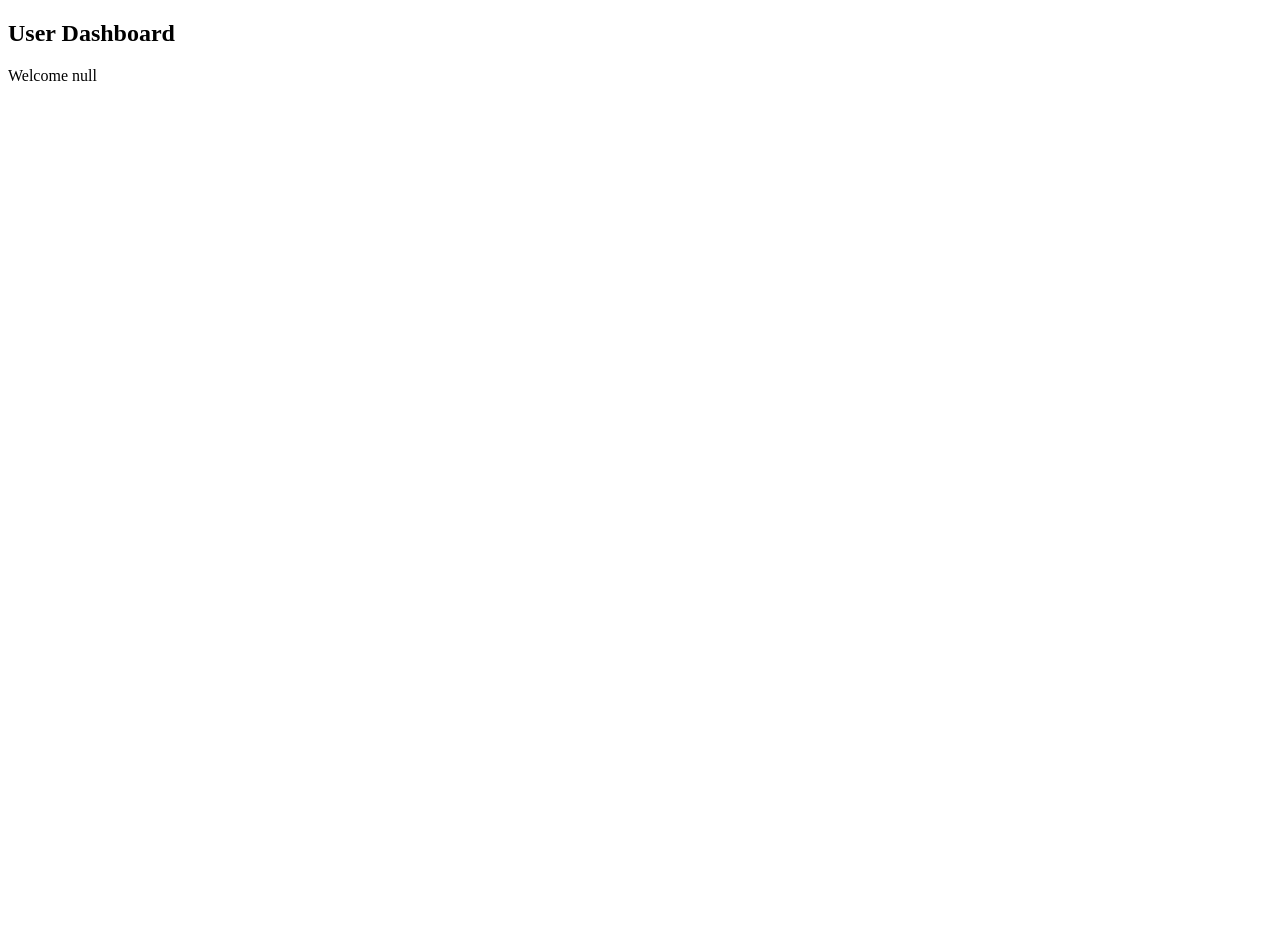
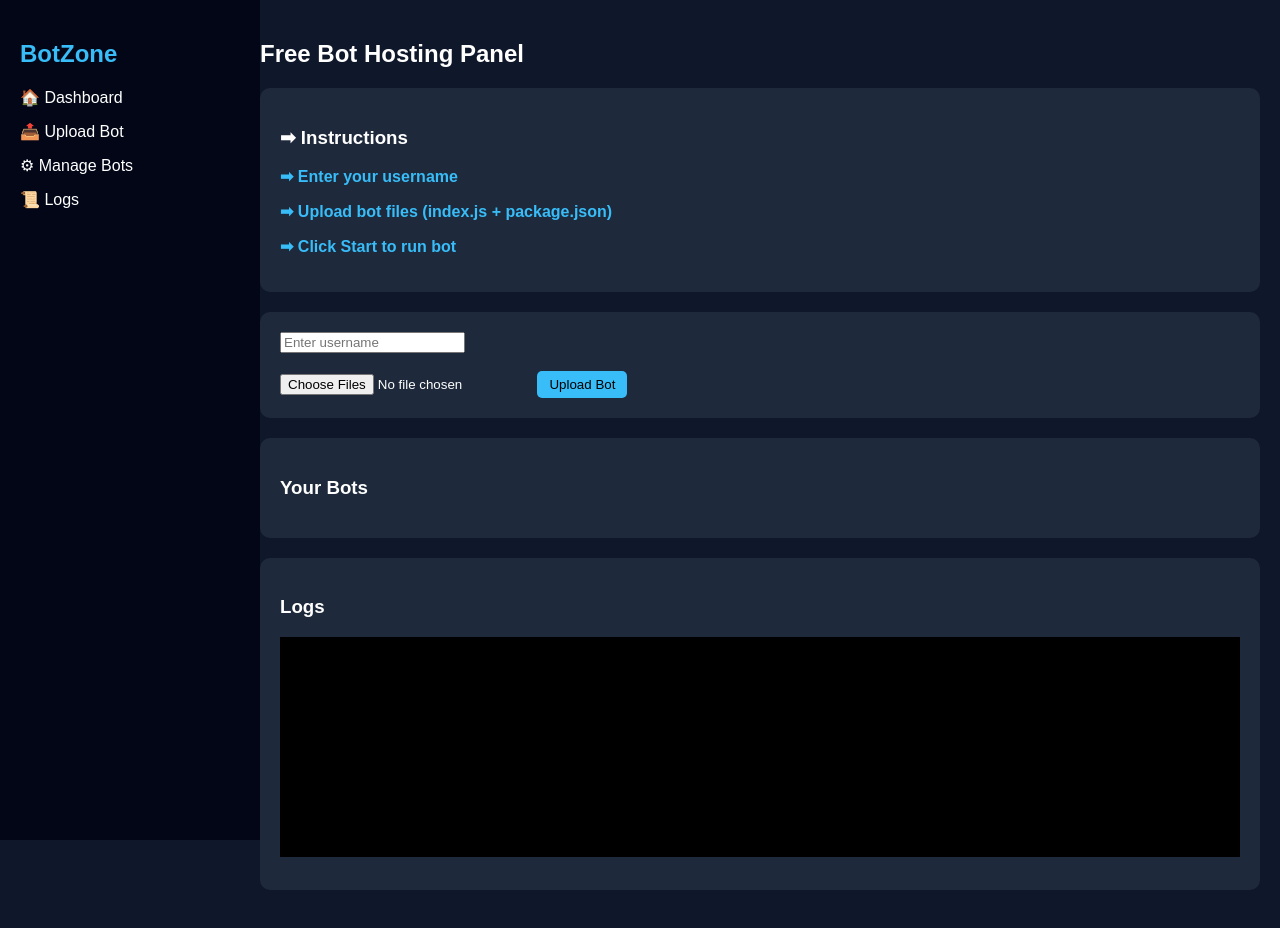
Before and after one commit to madhavkingrajar1161-droid/botzone-panel, a website: page public/dashboard.html in a window 1280 px wide. Before the commit the page ends 800 px from the top, so only its background shows below. Drawn offline with Linux system fonts and the light colour scheme.

Commit message:
Update dashboard.html

```diff
--- a/public/dashboard.html
+++ b/public/dashboard.html
@@ -1,17 +1,146 @@
 <!DOCTYPE html>
 <html>
 <head>
-  <title>Dashboard</title>
+<title>BotZone Panel</title>
+<style>
+body{
+  margin:0;
+  font-family: Arial;
+  background:#0f172a;
+  color:white;
+}
+.sidebar{
+  width:220px;
+  height:100vh;
+  background:#020617;
+  position:fixed;
+  padding:20px;
+}
+.sidebar h2{
+  color:#38bdf8;
+}
+.sidebar p{
+  margin:15px 0;
+}
+.main{
+  margin-left:240px;
+  padding:20px;
+}
+.card{
+  background:#1e293b;
+  padding:20px;
+  border-radius:10px;
+  margin-bottom:20px;
+}
+button{
+  padding:6px 12px;
+  border:none;
+  border-radius:5px;
+  cursor:pointer;
+}
+.start{background:#22c55e;color:black;}
+.stop{background:#ef4444;color:white;}
+.upload{background:#38bdf8;color:black;}
+.logbox{
+  background:black;
+  color:lime;
+  padding:10px;
+  height:200px;
+  overflow:auto;
+}
+.arrow{
+  color:#38bdf8;
+  font-weight:bold;
+}
+</style>
 </head>
 <body>
-  <h2>User Dashboard</h2>
-  <p id="user"></p>
+
+<div class="sidebar">
+  <h2>BotZone</h2>
+  <p>🏠 Dashboard</p>
+  <p>📤 Upload Bot</p>
+  <p>⚙ Manage Bots</p>
+  <p>📜 Logs</p>
+</div>
+
+<div class="main">
+
+<h2>Free Bot Hosting Panel</h2>
+
+<div class="card">
+<h3>➡ Instructions</h3>
+<p class="arrow">➡ Enter your username</p>
+<p class="arrow">➡ Upload bot files (index.js + package.json)</p>
+<p class="arrow">➡ Click Start to run bot</p>
+</div>
+
+<div class="card">
+<input id="username" placeholder="Enter username"><br><br>
+<input type="file" id="files" multiple>
+<button class="upload" onclick="upload()">Upload Bot</button>
+</div>
+
+<div class="card">
+<h3>Your Bots</h3>
+<ul id="botList"></ul>
+</div>
+
+<div class="card">
+<h3>Logs</h3>
+<pre class="logbox" id="logs"></pre>
+</div>
+
+</div>
 
 <script>
-const params = new URLSearchParams(window.location.search);
-const user = params.get("user");
+async function upload(){
+  const user = document.getElementById("username").value;
+  const files = document.getElementById("files").files;
+  const form = new FormData();
 
-document.getElementById("user").innerText = "Welcome " + user;
+  for(let f of files) form.append("files",f);
+  form.append("username",user);
+
+  await fetch("/upload",{method:"POST",body:form});
+  loadBots();
+}
+
+async function loadBots(){
+  const user = document.getElementById("username").value;
+  const res = await fetch("/bots/"+user);
+  const bots = await res.json();
+
+  const list = document.getElementById("botList");
+  list.innerHTML="";
+
+  bots.forEach(bot=>{
+    const li=document.createElement("li");
+    li.innerHTML = `
+      ${bot}
+      <button class="start" onclick="startBot('${bot}')">Start</button>
+      <button class="stop" onclick="stopBot('${bot}')">Stop</button>
+      <button onclick="viewLogs('${bot}')">Logs</button>
+    `;
+    list.appendChild(li);
+  });
+}
+
+async function startBot(file){
+  const user=document.getElementById("username").value;
+  await fetch("/start",{method:"POST",headers:{"Content-Type":"application/json"},body:JSON.stringify({user,file})});
+}
+
+async function stopBot(file){
+  await fetch("/stop",{method:"POST",headers:{"Content-Type":"application/json"},body:JSON.stringify({file})});
+}
+
+async function viewLogs(file){
+  const res=await fetch("/logs/"+file);
+  const text=await res.text();
+  document.getElementById("logs").innerText=text;
+}
 </script>
+
 </body>
 </html>
```
